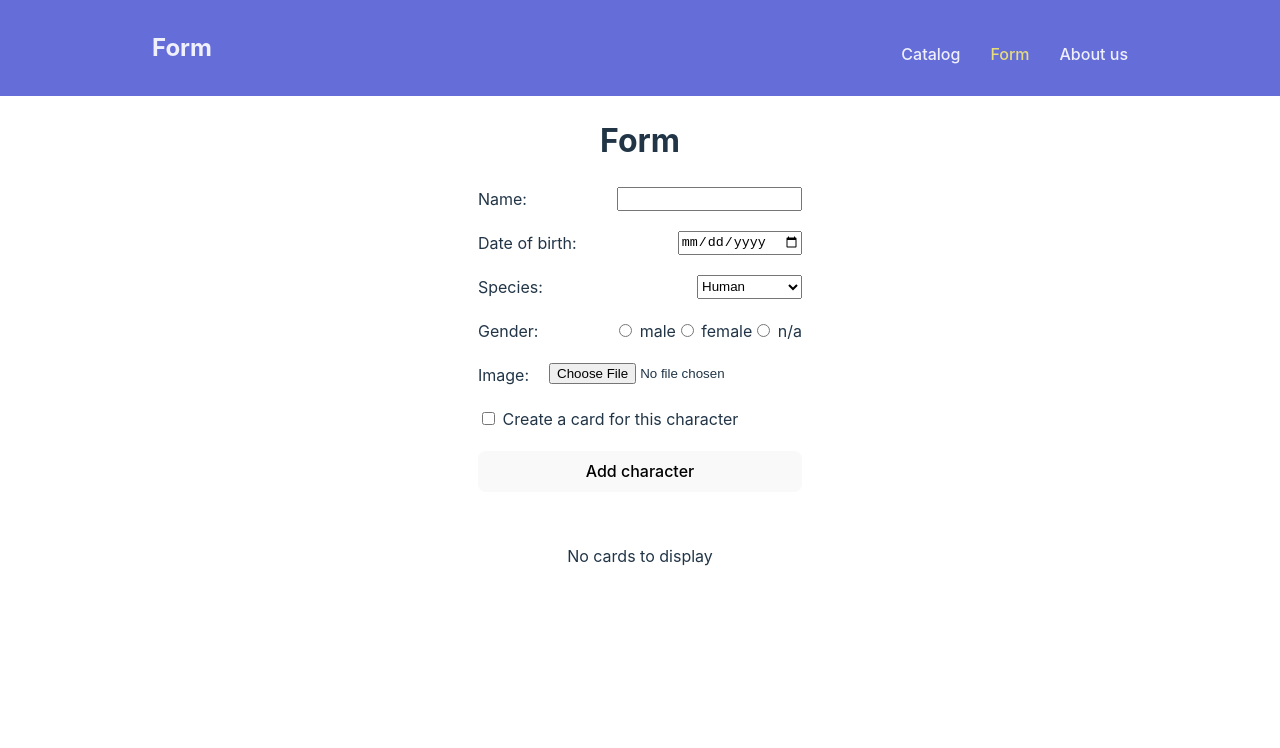
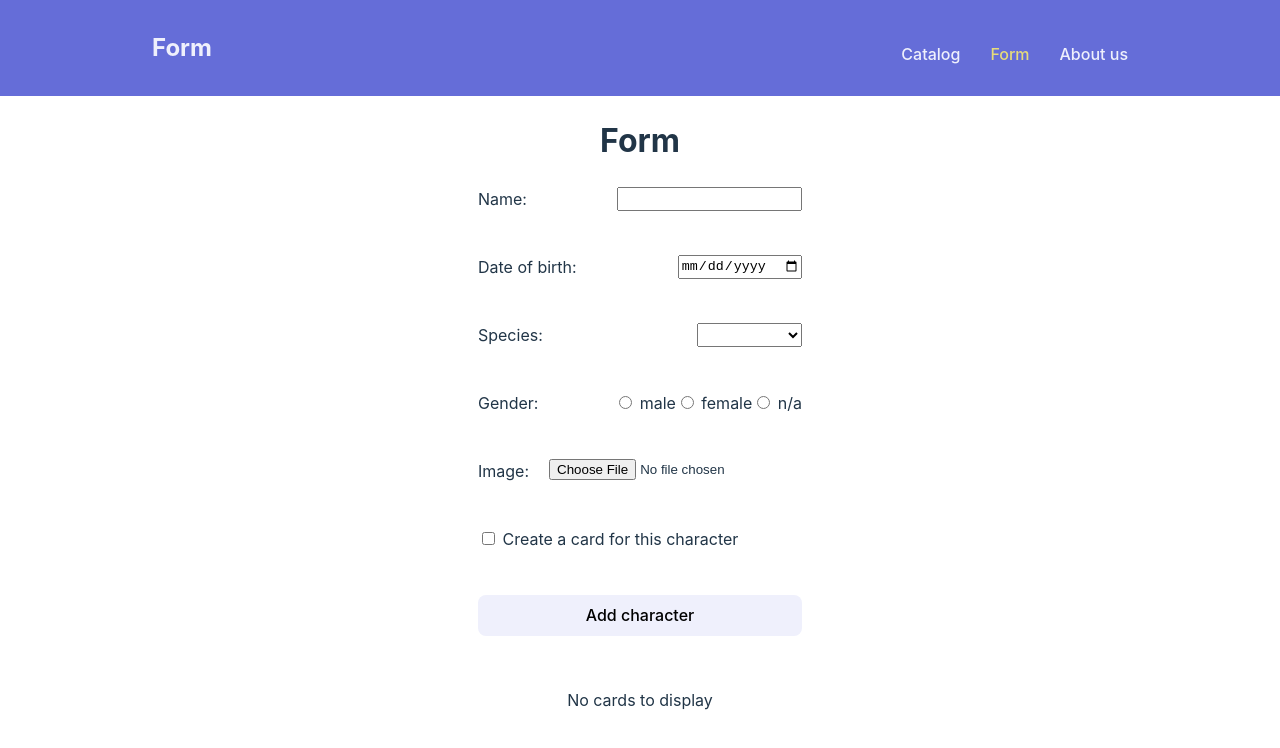
Before and after one commit to dinara-n/rss-react, a React (Vite) app: page /form in a window 1280 px wide. Shown: the top 748 px of the page. Built offline with nearby package versions, Linux system fonts and the light colour scheme.

Commit message:
feat: add form validation

```diff
--- a/src/assets/data.ts
+++ b/src/assets/data.ts
@@ -131,3 +131,24 @@ export const cardsData = [
     image: obiwanKenobi,
   },
 ];
+
+export const imageExtentions = [
+  'jpg',
+  'png',
+  'webp',
+  'gif',
+  'svg',
+  'tif',
+  'jfif',
+  'pjp',
+  'apng',
+  'pjpeg',
+  'avif',
+  'ico',
+  'tiff',
+  'bmp',
+  'xbm',
+  'jxl',
+  'jpeg',
+  'svgz',
+];
--- a/src/components/AddCardForm/AddCardForm.module.css
+++ b/src/components/AddCardForm/AddCardForm.module.css
@@ -1,7 +1,7 @@
 .form {
   display: flex;
   flex-direction: column;
-  gap: 20px;
+  gap: 10px;
 }
 
 .row {
@@ -9,3 +9,15 @@
   justify-content: space-between;
   gap: 20px;
 }
+
+.errorMessage {
+  margin: 0;
+  padding: 0;
+  min-height: 1.5rem;
+  text-align: center;
+  color: tomato;
+}
+
+.submitButton {
+  background-color: rgb(239, 240, 252);
+}
--- a/src/components/AddCardForm/AddCardForm.tsx
+++ b/src/components/AddCardForm/AddCardForm.tsx
@@ -1,12 +1,27 @@
 import React from 'react';
-import { CardDataType, CharacterGender, CharacterSpecies } from '../../types/types';
+import {
+  CardDataType,
+  CharacterGender,
+  CharacterSpecies,
+  FormPageState,
+  ValidationRulesType,
+} from '../../types/types';
+import {
+  validateAgreeIsChecked,
+  validateGenderNotEmpty,
+  validateImageIsImage,
+  validateImageNotEmpty,
+  validateInputNotEmpty,
+  validateNameStartsWithUppercase,
+  validateSelectIsNotEmpty,
+} from '../../helpers/validation';
 import styles from './AddCardForm.module.css';
 
 const CharacterSpeciesArray = Object.values(CharacterSpecies) as Array<CharacterSpecies>;
 const CharacterGenderArray = Object.values(CharacterGender) as Array<CharacterGender>;
 
-type FormPageState = {
-  cards: CardDataType[] | [];
+type AddCardFormState = {
+  validationRules: ValidationRulesType;
 };
 
 type AddCardFormProps = {
@@ -14,7 +29,7 @@ type AddCardFormProps = {
   setPageState: (newState: FormPageState) => void;
 };
 
-class AddCardForm extends React.Component<AddCardFormProps> {
+class AddCardForm extends React.Component<AddCardFormProps, AddCardFormState> {
   formRef: React.RefObject<HTMLFormElement>;
   formNameRef: React.RefObject<HTMLInputElement>;
   formBirthYearRef: React.RefObject<HTMLInputElement>;
@@ -27,6 +42,18 @@ class AddCardForm extends React.Component<AddCardFormProps> {
 
   constructor(props: AddCardFormProps) {
     super(props);
+    this.state = {
+      validationRules: {
+        nameNotEmpty: true,
+        nameStartsWithUppercase: true,
+        birthYearNotEmpty: true,
+        speciesIsNotEmpty: true,
+        genderNotEmpty: true,
+        imageNotEmpty: true,
+        imageIsImage: true,
+        agreeIsChecked: true,
+      },
+    };
     this.handleFormSubmit = this.handleFormSubmit.bind(this);
     this.formRef = React.createRef();
     this.formNameRef = React.createRef();
@@ -39,8 +66,31 @@ class AddCardForm extends React.Component<AddCardFormProps> {
     this.formAgreeRef = React.createRef();
   }
 
-  handleFormSubmit(evt: React.FormEvent) {
+  async handleFormSubmit(evt: React.FormEvent) {
     evt.preventDefault();
+    await this.setState({
+      validationRules: {
+        ...this.state.validationRules,
+        nameNotEmpty: validateInputNotEmpty(this.formNameRef.current?.value ?? ''),
+        nameStartsWithUppercase: validateNameStartsWithUppercase(
+          this.formNameRef.current?.value ?? ''
+        ),
+        birthYearNotEmpty: validateInputNotEmpty(this.formBirthYearRef.current?.value ?? ''),
+        speciesIsNotEmpty: validateSelectIsNotEmpty(
+          this.formSpeciesRef.current?.value as CharacterSpecies
+        ),
+        genderNotEmpty: validateGenderNotEmpty(
+          !!this.formGenderMaleRef.current?.checked,
+          !!this.formGenderFemaleRef.current?.checked,
+          !!this.formGenderNARef.current?.checked
+        ),
+        imageNotEmpty: validateImageNotEmpty(this.formImageRef.current?.files),
+        imageIsImage: validateImageIsImage(this.formImageRef.current?.files),
+        agreeIsChecked: validateAgreeIsChecked(this.formAgreeRef.current?.checked ?? false),
+      },
+    });
+    const formIsValid = !Object.values(this.state.validationRules).includes(false);
+    if (!formIsValid) return;
     this.props.setPageState({
       cards: [
         ...this.props.cards,
@@ -75,13 +125,24 @@ class AddCardForm extends React.Component<AddCardFormProps> {
           Name:
           <input type="text" name="name" id="name" ref={this.formNameRef} />
         </label>
+        <p className={styles.errorMessage}>
+          {!this.state.validationRules.nameNotEmpty
+            ? 'Name should not be empty'
+            : !this.state.validationRules.nameStartsWithUppercase
+            ? 'Name should start with an uppercase letter'
+            : ' '}
+        </p>
         <label className={styles.row} htmlFor="birth_year">
           Date of birth:
           <input type="date" name="birth_year" id="birth_year" ref={this.formBirthYearRef} />
         </label>
+        <p className={styles.errorMessage}>
+          {!this.state.validationRules.birthYearNotEmpty ? 'Date of birth should be selected' : ' '}
+        </p>
         <label className={styles.row} htmlFor="species">
           Species:
           <select name="species" id="species" ref={this.formSpeciesRef}>
+            <option key="default" value="default"></option>
             {CharacterSpeciesArray.map((species) => (
               <option key={species} value={species}>
                 {species}
@@ -89,6 +150,9 @@ class AddCardForm extends React.Component<AddCardFormProps> {
             ))}
           </select>
         </label>
+        <p className={styles.errorMessage}>
+          {!this.state.validationRules.speciesIsNotEmpty ? 'Species should be selected' : ' '}
+        </p>
         <label className={styles.row}>
           Gender:
           <div>
@@ -106,15 +170,30 @@ class AddCardForm extends React.Component<AddCardFormProps> {
             ))}
           </div>
         </label>
+        <p className={styles.errorMessage}>
+          {!this.state.validationRules.genderNotEmpty ? 'A gender should be selected' : ' '}
+        </p>
         <label className={styles.row} htmlFor="image">
           Image:
           <input type="file" accept="image/*" id="image" ref={this.formImageRef} />
         </label>
+        <p className={styles.errorMessage}>
+          {!this.state.validationRules.imageNotEmpty
+            ? 'An image should be selected'
+            : !this.state.validationRules.imageIsImage
+            ? 'The file should be an image'
+            : ' '}
+        </p>
         <label htmlFor="agree">
           <input type="checkbox" name="agree" id="agree" value="agree" ref={this.formAgreeRef} />
           {' Create a card for this character'}
         </label>
-        <button type="submit">Add character</button>
+        <p className={styles.errorMessage}>
+          {!this.state.validationRules.agreeIsChecked ? 'This field should be checked' : ' '}
+        </p>
+        <button className={styles.submitButton} type="submit">
+          Add character
+        </button>
       </form>
     );
   }
--- a/src/components/Card/Card.module.css
+++ b/src/components/Card/Card.module.css
@@ -10,12 +10,12 @@
 }
 
 .image {
-  width: 200x;
+  width: 200px;
   height: 200px;
   display: block;
   margin: 0 auto;
   object-fit: cover;
-  object-position: center center;
+  object-position: top center;
 }
 
 .parameter {
--- /dev/null
+++ b/src/helpers/validation.ts
@@ -0,0 +1,15 @@
+import { imageExtentions } from '../assets/data';
+
+export const validateInputNotEmpty = (inputValue: string) => !!inputValue;
+export const validateNameStartsWithUppercase = (value: string) => !!value.match(/^[A-Z]/);
+export const validateSelectIsNotEmpty = (selectValue: string) => selectValue !== 'default';
+export const validateGenderNotEmpty = (...args: boolean[]) => args.includes(true);
+export const validateImageNotEmpty = (files: FileList | null | undefined) => !!files?.length;
+export const validateAgreeIsChecked = (value: boolean) => value;
+export const validateImageIsImage = (files: FileList | null | undefined) => {
+  if (files && files[0] && files[0].name) {
+    const extension = files[0].name.split('.').at(-1);
+    return !!extension && imageExtentions.includes(extension);
+  }
+  return false;
+};
--- a/src/pages/FormPage/FormPage.tsx
+++ b/src/pages/FormPage/FormPage.tsx
@@ -1,13 +1,9 @@
 import React from 'react';
 import AddCardForm from '../../components/AddCardForm/AddCardForm';
 import CardsList from '../../components/CardsList/CardsList';
-import { CardDataType } from '../../types/types';
+import { FormPageState } from '../../types/types';
 
 type FormPageProps = Record<string, never>;
-
-type FormPageState = {
-  cards: CardDataType[] | [];
-};
 
 class FormPage extends React.Component<FormPageProps, FormPageState> {
   constructor(props: FormPageProps) {
--- a/src/types/types.ts
+++ b/src/types/types.ts
@@ -10,6 +10,21 @@ export type CardDataType = {
   gender: CharacterGender;
   url?: string;
   image: string;
+};
+
+export type FormPageState = {
+  cards: CardDataType[] | [];
+};
+
+export type ValidationRulesType = {
+  nameNotEmpty: boolean;
+  nameStartsWithUppercase: boolean;
+  birthYearNotEmpty: boolean;
+  speciesIsNotEmpty: boolean;
+  genderNotEmpty: boolean;
+  imageNotEmpty: boolean;
+  imageIsImage: boolean;
+  agreeIsChecked: boolean;
 };
 
 export enum CharacterGender {
```
